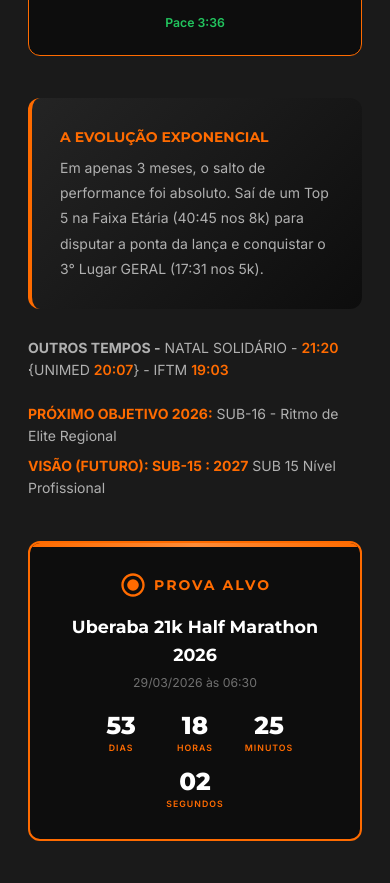
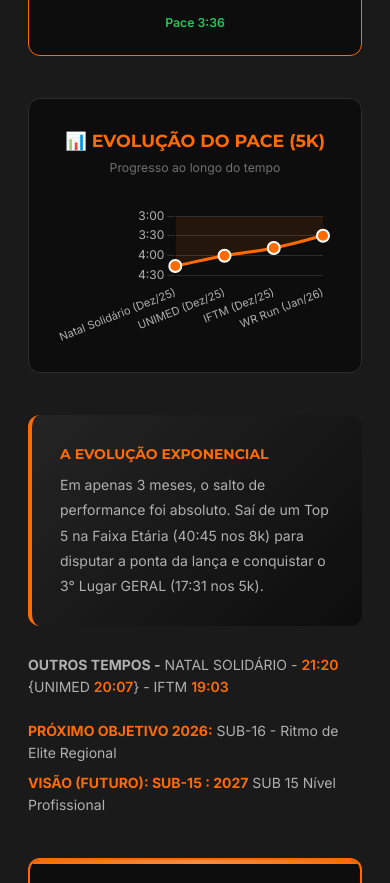
Before and after one commit to diesleybrayan-byte/portifolio, a plain HTML site: page index.html in a window 390 px wide. Shown: the part 1976-2859 px from the top of the page. Drawn offline with nearby package versions, Linux system fonts and the light colour scheme; no server answers.

Commit message:
feat: Add pace evolution chart to stats section
- Added interactive Chart.js graph showing 5K pace progression
- Displays 4 races: Natal Solidário, UNIMED, IFTM, WR Run
- Shows improvement from 4:27 to 3:50 min/km pace
- Styled with dark theme matching site design
- Responsive design with hover tooltips

```diff
--- a/index.html
+++ b/index.html
@@ -147,6 +147,13 @@
                         <span class="stats__pace stats__pace--fast">Pace 3:36</span>
                     </div>
                 </div>
+            </div>
+
+            <!-- Pace Evolution Chart -->
+            <div class="stats__pace-chart" id="paceChart">
+                <h3 class="stats__chart-title">📊 EVOLUÇÃO DO PACE (5K)</h3>
+                <p class="stats__chart-subtitle">Progresso ao longo do tempo</p>
+                <canvas id="paceEvolutionChart"></canvas>
             </div>
 
             <!-- Evolution Text -->
@@ -545,6 +552,9 @@
         </div>
     </footer>
 
+    <!-- Chart.js Library -->
+    <script src="https://cdn.jsdelivr.net/npm/chart.js@4.4.1/dist/chart.umd.min.js"></script>
+
     <!-- Scripts -->
     <!-- Pricing Modal -->
     <div class="pricing-modal" id="pricingModal">
--- a/scripts/main.js
+++ b/scripts/main.js
@@ -14,6 +14,7 @@ document.addEventListener('DOMContentLoaded', () => {
     initCountdown();
     initStravaWidget();
     initPricingModal();
+    initPaceChart();
 });
 
 /**
@@ -618,3 +619,116 @@ function initPricingModal() {
         }
     });
 }
+
+/**
+ * Pace Evolution Chart
+ */
+function initPaceChart() {
+    const canvas = document.getElementById('paceEvolutionChart');
+    if (!canvas) return;
+
+    // Dados de evolução de pace (5K) - do mais antigo para o mais recente
+    const data = {
+        labels: [
+            'Natal Solidário\n(Dez/25)',
+            'UNIMED\n(Dez/25)',
+            'IFTM\n(Dez/25)',
+            'WR Run\n(Jan/26)'
+        ],
+        datasets: [{
+            label: 'Pace (min/km)',
+            data: [
+                4.27,  // 21:20 / 5km = 4:16
+                4.01,  // 20:07 / 5km = 4:01
+                3.81,  // 19:03 / 5km = 3:48
+                3.50   // 17:31 / 5km = 3:30
+            ],
+            borderColor: '#FF6B00',
+            backgroundColor: 'rgba(255, 107, 0, 0.1)',
+            borderWidth: 3,
+            fill: true,
+            tension: 0.4, // Smooth curve
+            pointRadius: 6,
+            pointHoverRadius: 8,
+            pointBackgroundColor: '#FF6B00',
+            pointBorderColor: '#FFFFFF',
+            pointBorderWidth: 2,
+            pointHoverBackgroundColor: '#FF8C38',
+            pointHoverBorderColor: '#FFFFFF',
+        }]
+    };
+
+    const config = {
+        type: 'line',
+        data: data,
+        options: {
+            responsive: true,
+            maintainAspectRatio: true,
+            plugins: {
+                legend: {
+                    display: false
+                },
+                tooltip: {
+                    backgroundColor: 'rgba(26, 26, 26, 0.95)',
+                    titleColor: '#FF6B00',
+                    bodyColor: '#FFFFFF',
+                    borderColor: '#2D2D2D',
+                    borderWidth: 1,
+                    padding: 12,
+                    displayColors: false,
+                    callbacks: {
+                        label: function (context) {
+                            const pace = context.parsed.y;
+                            const paceMin = Math.floor(pace);
+                            const paceSec = Math.round((pace - paceMin) * 60);
+                            return `Pace: ${paceMin}:${String(paceSec).padStart(2, '0')}/km`;
+                        }
+                    }
+                }
+            },
+            scales: {
+                y: {
+                    reverse: true, // Lower is better for pace
+                    beginAtZero: false,
+                    min: 3.0,
+                    max: 4.5,
+                    ticks: {
+                        color: '#B0B0B0',
+                        font: {
+                            size: 12,
+                            family: "'Inter', sans-serif"
+                        },
+                        callback: function (value) {
+                            const paceMin = Math.floor(value);
+                            const paceSec = Math.round((value - paceMin) * 60);
+                            return `${paceMin}:${String(paceSec).padStart(2, '0')}`;
+                        }
+                    },
+                    grid: {
+                        color: '#2D2D2D',
+                        drawBorder: false
+                    }
+                },
+                x: {
+                    ticks: {
+                        color: '#B0B0B0',
+                        font: {
+                            size: 11,
+                            family: "'Inter', sans-serif"
+                        }
+                    },
+                    grid: {
+                        display: false,
+                        drawBorder: false
+                    }
+                }
+            },
+            interaction: {
+                intersect: false,
+                mode: 'index'
+            }
+        }
+    };
+
+    new Chart(canvas, config);
+}
--- a/styles/index.css
+++ b/styles/index.css
@@ -631,6 +631,35 @@ a {
     .stats__vs {
         transform: none;
     }
+}
+
+/* Pace Chart */
+.stats__pace-chart {
+    background: var(--color-bg-dark);
+    padding: var(--space-xl);
+    border-radius: var(--radius-lg);
+    margin-bottom: var(--space-2xl);
+    border: 1px solid var(--color-border);
+}
+
+.stats__chart-title {
+    font-family: var(--font-heading);
+    font-weight: 700;
+    font-size: 1.25rem;
+    color: var(--color-primary);
+    margin-bottom: var(--space-xs);
+    text-align: center;
+}
+
+.stats__chart-subtitle {
+    font-size: 0.875rem;
+    color: var(--color-text-muted);
+    text-align: center;
+    margin-bottom: var(--space-xl);
+}
+
+#paceEvolutionChart {
+    max-height: 300px;
 }
 
 /* Evolution */
```
